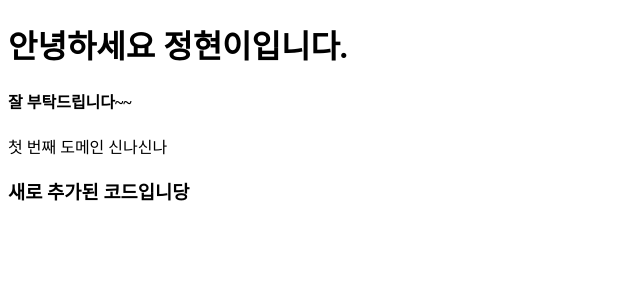
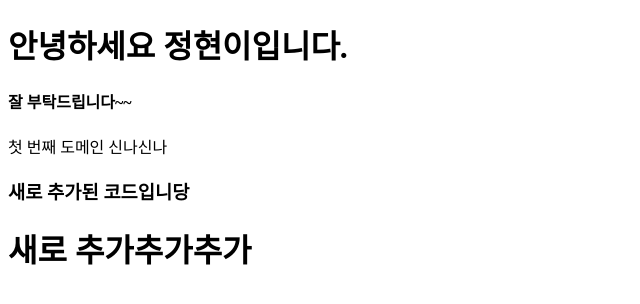
Before and after one commit to hyuni480/first-noona-project, a plain HTML site: page index.html in a window 1280 px wide. Shown: the whole page, without its empty margins (0-640 px from the left). Drawn offline with Linux system fonts and the light colour scheme.

Commit message:
third commit

```diff
--- a/index.html
+++ b/index.html
@@ -11,5 +11,7 @@
 
     <p>첫 번째 도메인 신나신나</p>
     <h3>새로 추가된 코드입니당</h3>
+
+    <h1>새로 추가추가추가</h1>
 </body>
 </html>
```
